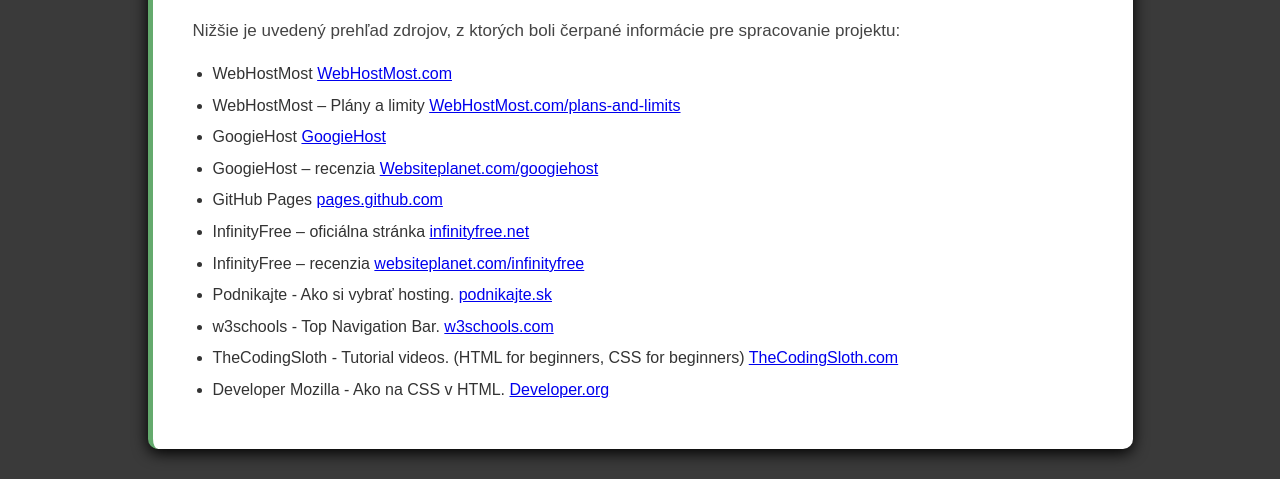
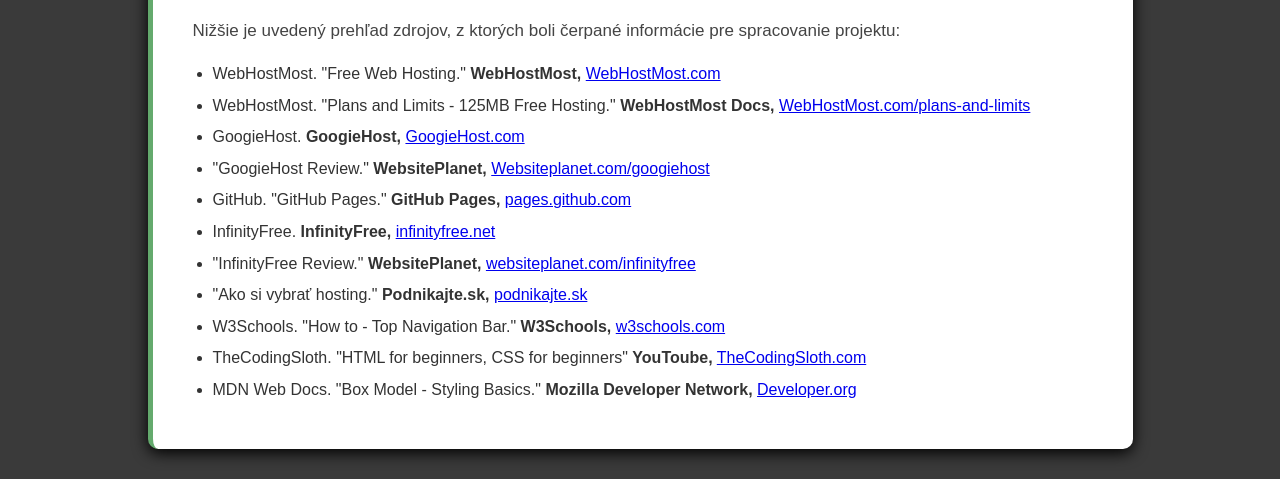
Before and after one commit to samuelfrankovic-ux/frankovic, a plain HTML site: page literatura.html in a window 1280 px wide. Shown: the part 344-823 px from the top of the page. Drawn offline with Linux system fonts and the light colour scheme.

Commit message:
Add files via upload

```diff
--- a/literatura.html
+++ b/literatura.html
@@ -30,44 +30,44 @@
         <p>Nižšie je uvedený prehľad zdrojov, z ktorých boli čerpané informácie pre spracovanie projektu:</p>
 
         <ul>
-            <li>WebHostMost
+            <li>WebHostMost. "Free Web Hosting." <strong>WebHostMost,</strong>
                 <a href="https://www.webhostmost.com/free-web-hosting" target="_blank">WebHostMost.com</a>
             </li>
 
-            <li>WebHostMost – Plány a limity
+            <li>WebHostMost. "Plans and Limits - 125MB Free Hosting." <strong>WebHostMost Docs,</strong>
                 <a href="https://docs.webhostmost.com/managed-host-info/plans-and-limits/125mb-free-hosting" target="_blank">WebHostMost.com/plans-and-limits</a>
             </li>
 
-            <li>GoogieHost
-                <a href="https://googiehost.com" target="_blank">GoogieHost</a>
+            <li>GoogieHost. <strong>GoogieHost,</strong>
+                <a href="https://googiehost.com" target="_blank">GoogieHost.com</a>
             </li>
 
-            <li>GoogieHost – recenzia
+            <li>"GoogieHost Review." <strong>WebsitePlanet,</strong>
                 <a href="https://www.websiteplanet.com/web-hosting/googiehost" target="_blank">Websiteplanet.com/googiehost</a>
             </li>
 
-            <li>GitHub Pages
+            <li>GitHub. "GitHub Pages." <strong>GitHub Pages,</strong>
                 <a href="https://pages.github.com" target="_blank">pages.github.com</a>
             </li>
 
-            <li>InfinityFree – oficiálna stránka
+            <li>InfinityFree. <strong>InfinityFree,</strong>
                 <a href="https://www.infinityfree.net" target="_blank">infinityfree.net</a>
             </li>
 
-            <li>InfinityFree – recenzia
+            <li>"InfinityFree Review." <strong>WebsitePlanet,</strong>
                 <a href="https://www.websiteplanet.com/web-hosting/infinityfree" target="_blank">websiteplanet.com/infinityfree</a>
             </li>
 
-            <li>Podnikajte - Ako si vybrať hosting.
+            <li>"Ako si vybrať hosting." <strong>Podnikajte.sk,</strong>
                 <a href="https://www.podnikajte.sk/registracne-povinnosti/ako-vybrat-webhosting" target="_blank">podnikajte.sk</a>
             </li>
-            <li>w3schools - Top Navigation Bar.
+            <li>W3Schools. "How to - Top Navigation Bar." <strong>W3Schools,</strong>
                 <a href="https://www.w3schools.com/howto" target="_blank">w3schools.com</a>
             </li>
-            <li>TheCodingSloth - Tutorial videos. (HTML for beginners, CSS for beginners)
+            <li>TheCodingSloth. "HTML for beginners, CSS for beginners" <strong>YouToube,</strong>
                 <a href="https://www.youtube.com/@TheCodingSloth/videos" target="_blank">TheCodingSloth.com</a>
             </li>
-            <li>Developer Mozilla - Ako na CSS v HTML.
+            <li>MDN Web Docs. "Box Model - Styling Basics." <strong>Mozilla Developer Network,</strong>
                 <a href="https://developer.mozilla.org/en-US/docs/Learn_web_development/Core/Styling_basics/Box_model" target="_blank">Developer.org</a>
             </li>
         </ul>
```
